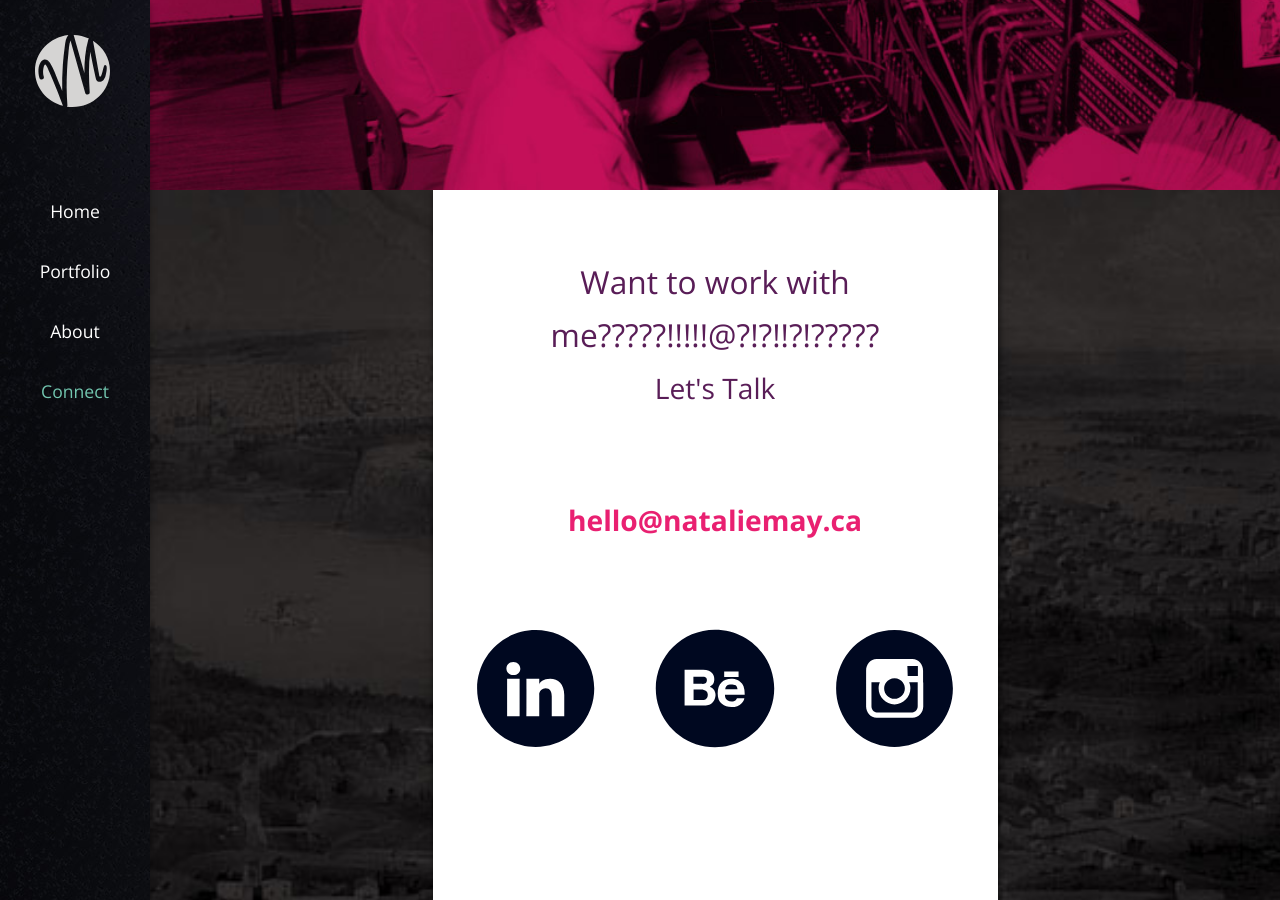
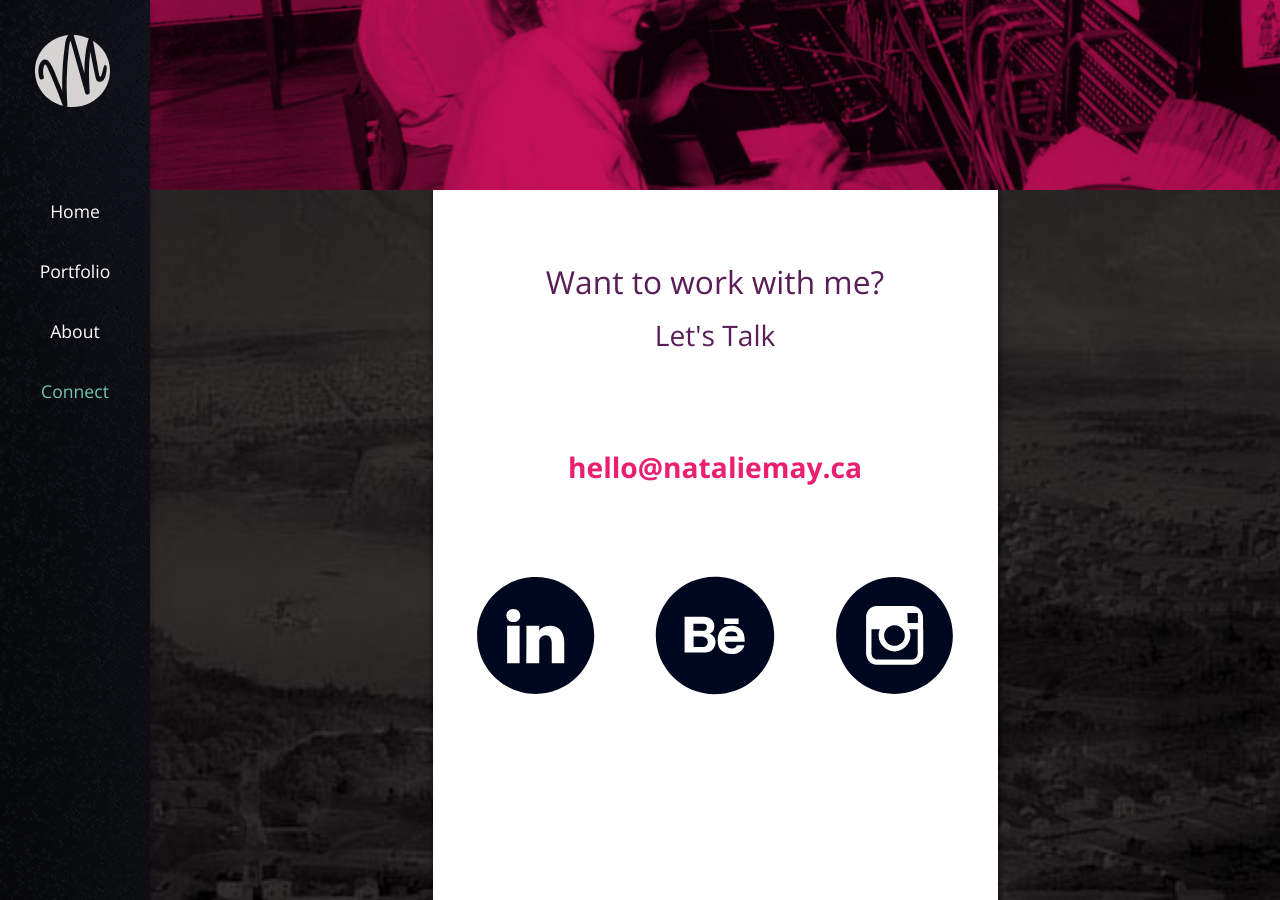
Before and after one commit to natalie-macpherson/portfolio, a Jekyll site: the page built from connect.html, in a window 1280 px wide and 900 px high, scrolled down 310 px. Built offline with Jekyll 4.4.1, drawn with Linux system fonts in a browser that asks for light colours; some web fonts are replaced.

Commit message:
Got rid of Terry's stupid suggestion

```diff
--- a/connect.html
+++ b/connect.html
@@ -12,7 +12,7 @@ billboardClass: billboard-connect
 			<div class="unit unit-xs-1 unit-s-1 unit-m-1-8 unit-l-1-4">
 			</div>
 			<div class="unit unit-xs-1 unit-s-1 unit-m-2-3 unit-l-1-2 white island-1-2 ">
-				<h2 class="center hello-title exa pad-t-2">Want to work with me?????!!!!!@?!?!!?!?????</h2>
+				<h2 class="center hello-title exa pad-t-2">Want to work with me?</h2>
 				<h3 class="center hello peta">Let's Talk</h3>
 				<div class="grid">
 					<div class="unit unit-xs-1 unit-s-1 unit-m-1 unit-l-1">
```
